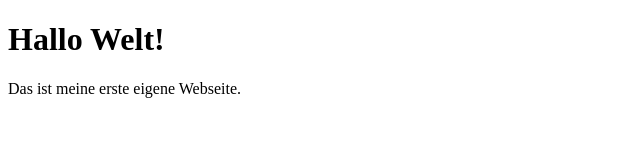
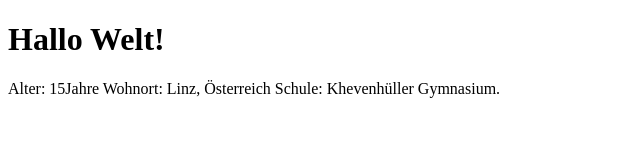
Before and after one commit to magdalenanekel-droid/index.html, a plain HTML site: page index.html in a window 1280 px wide. Shown: the whole page, without its empty margins (0-640 px from the left). Drawn offline with Linux system fonts and the light colour scheme.

Commit message:
Update index.html

```diff
--- a/index.html
+++ b/index.html
@@ -3,12 +3,14 @@
 <html>
 <head>
     <meta charset="UTF-8">
-    <title>Meine erste Website</title>
+    <title>Magdalena Nekel</title>
 </head>
 <body>
 
 <h1>Hallo Welt!</h1>
-<p>Das ist meine erste eigene Webseite.</p>
+<p>Alter: 15Jahre
+    Wohnort: Linz, Österreich
+    Schule: Khevenhüller Gymnasium.</p>
 
 </body>
 </html>
```
